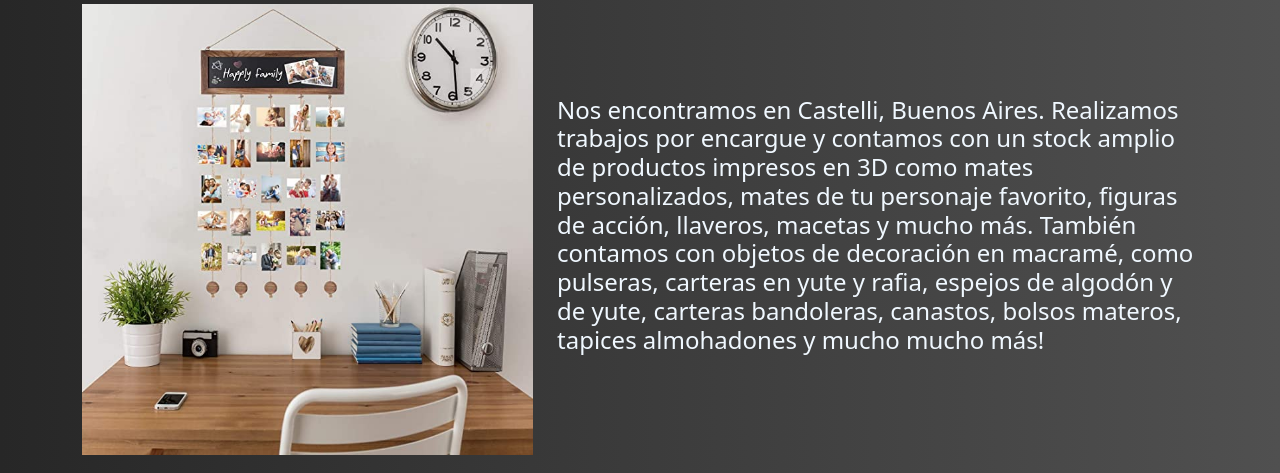
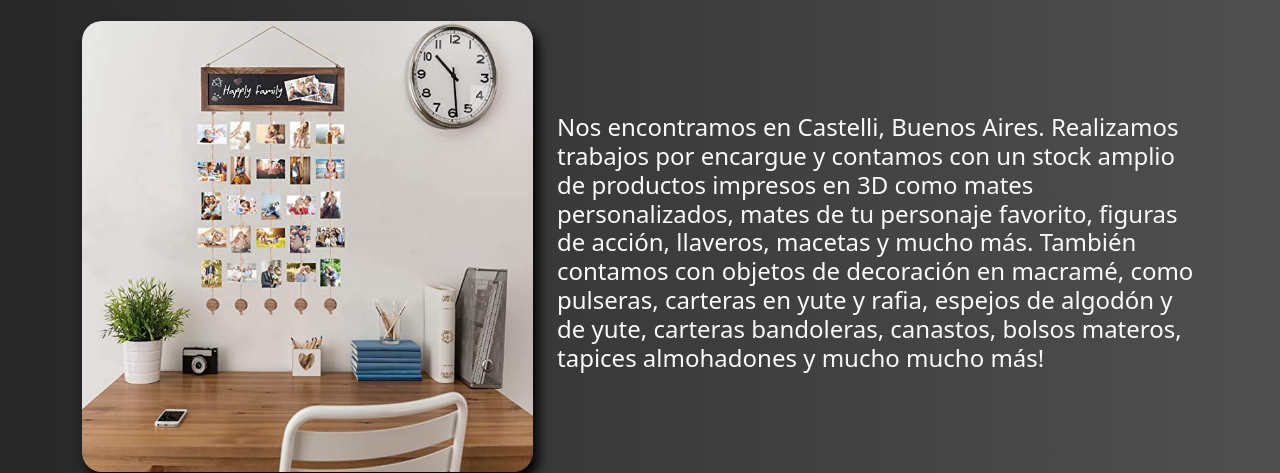
Before and after one commit to dnguido/aboecastelli, a website: page index.html in a window 1280 px wide. Shown: the part 312-785 px from the top of the page. Drawn offline with nearby package versions, Linux system fonts and the light colour scheme; files that its build step writes are made by us from their sources.

Commit message:
aplicando scss y corrigiendo iframe

```diff
--- a/index.html
+++ b/index.html
@@ -7,8 +7,8 @@
     <link rel="icon" type="image/x-icon" href="./img/logo2.png">
     <script src="https://kit.fontawesome.com/6e3411cd14.js" crossorigin="anonymous"></script>
     <link href="https://cdn.jsdelivr.net/npm/bootstrap@5.1.3/dist/css/bootstrap.min.css" rel="stylesheet" integrity="sha384-1BmE4kWBq78iYhFldvKuhfTAU6auU8tT94WrHftjDbrCEXSU1oBoqyl2QvZ6jIW3" crossorigin="anonymous">
-
-    <link rel="stylesheet" href="main.css">
+    <link rel="stylesheet" href="style.css">
+    <!--<link rel="stylesheet" href="main.css"> -->
 
 
 
```
